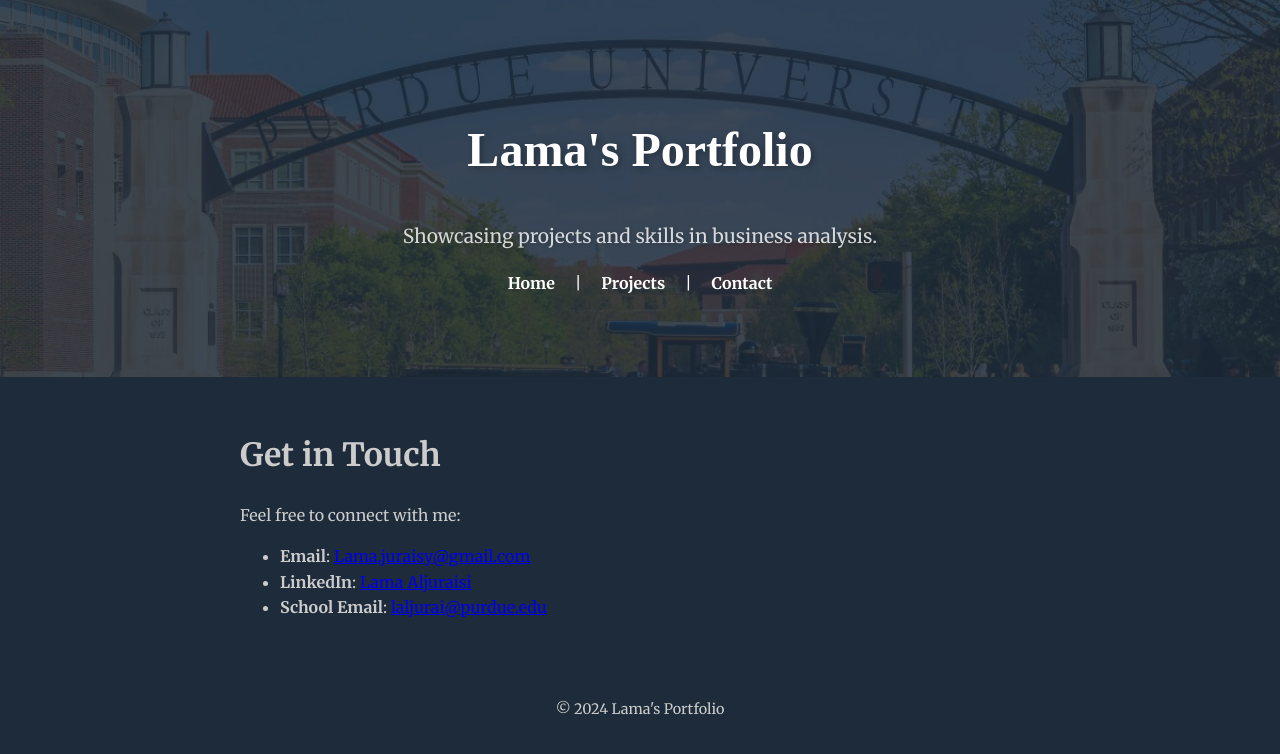
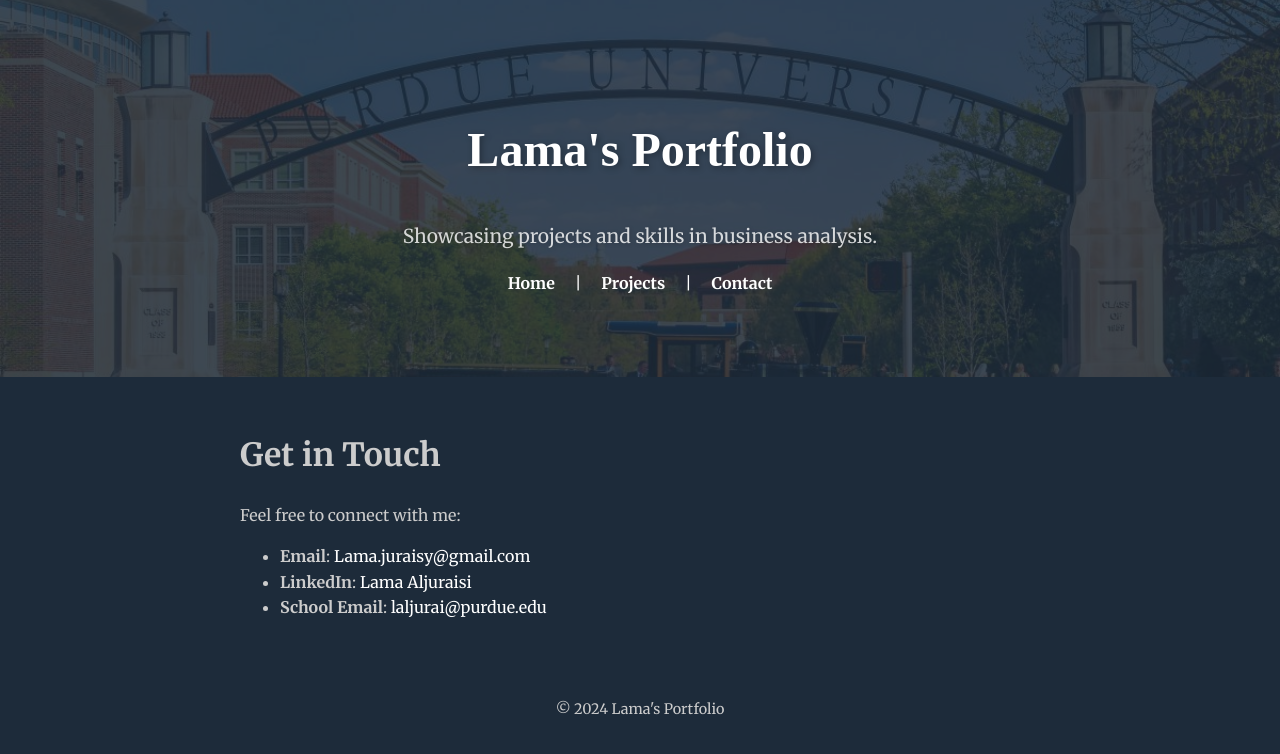
Before and after one commit to LamaJuraisi/Portfolio, a Jekyll site: the page built from contact.md, in a window 1280 px wide. Shown: the top 754 px of the page. Built offline with Jekyll 4.4.1, drawn with Linux system fonts in a browser that asks for light colours; some web fonts are replaced.

Commit message:
Update main.css

```diff
--- a/assets/css/main.css
+++ b/assets/css/main.css
@@ -107,3 +107,14 @@ footer {
   font-size: 0.9em; /* Smaller font for footer */
   font-weight: normal; /* Remove bold */
 }
+
+/* Remove underline from all links */
+a {
+  text-decoration: none; /* Removes underline */
+  color: white; /* Keeps links visible */
+}
+
+a:hover {
+  color: #007acc; /* Optional: Change color on hover */
+  text-decoration: none; /* Ensures no underline on hover */
+}
```
